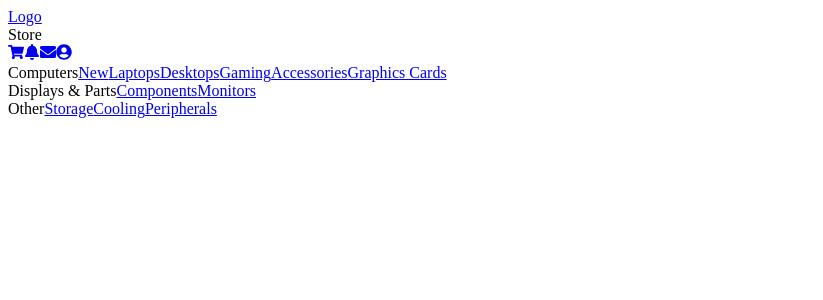
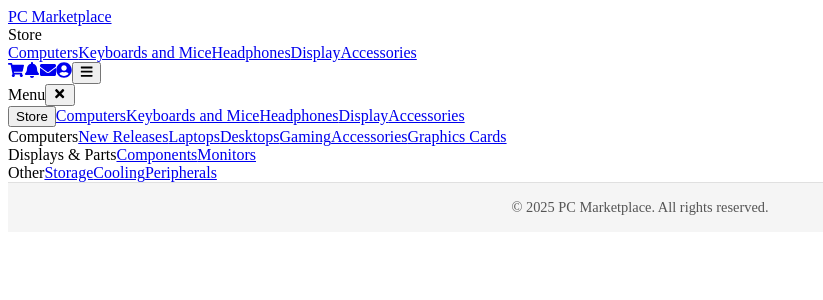
Before and after one commit to faransyari/pc-marketplace, a Next.js app in the folder frontend/: page /product in a window 1280 px wide. Shown: the top 300 px of the page, without its empty margins (0-823 px from the left). Built offline with nearby package versions, Linux system fonts and the light colour scheme.

Commit message:
Add Footer component and enhance Home page layout with new sections and animations

```diff
--- /dev/null
+++ b/frontend/components/Footer.tsx
@@ -0,0 +1,17 @@
+import React from 'react';
+
+const Footer: React.FC = () => (
+    <footer style={{
+        width: '100%',
+        padding: '1rem 0',
+        background: '#f5f5f5',
+        textAlign: 'center',
+        fontSize: '0.9rem',
+        color: '#555',
+        borderTop: '1px solid #e0e0e0'
+    }}>
+        © {new Date().getFullYear()} PC Marketplace. All rights reserved.
+    </footer>
+);
+
+export default Footer;
--- a/frontend/components/Navbar.tsx
+++ b/frontend/components/Navbar.tsx
@@ -1,12 +1,12 @@
 'use client'
 import Link from 'next/link'
 import { useState } from 'react'
-import { FaShoppingCart, FaBell, FaEnvelope, FaUserCircle } from 'react-icons/fa'
-import { text } from 'stream/consumers'
+import { FaShoppingCart, FaBell, FaEnvelope, FaUserCircle, FaBars, FaTimes } from 'react-icons/fa'
 
 export default function Navbar() {
     const [search, setSearch] = useState('')
     const [showCategories, setShowCategories] = useState(false)
+    const [mobileMenuOpen, setMobileMenuOpen] = useState(false)
 
     const handleSearch = (e: React.FormEvent) => {
         e.preventDefault()
@@ -15,13 +15,26 @@ export default function Navbar() {
         }
     }
 
+    const navLinks = [
+        { label: 'Store', onClick: () => setShowCategories(true), className: 'relative px-3 py-4 cursor-pointer', showOnMobile: false },
+        { label: 'Computers', href: '/computers' },
+        { label: 'Keyboards and Mice', href: '/keyboards-mice' },
+        { label: 'Headphones', href: '/headphones' },
+        { label: 'Display', href: '/display' },
+        { label: 'Accessories', href: '/accessories' },
+    ]
+
     return (
         <>
             <nav className="bg-white sticky top-0 z-50">
-                <div className="max-w-4xl mx-auto px-4 flex items-center justify-between gap-6 relative ">
-                    <Link href="/" className="text-xs font-bold text-gray-600">
-                        Logo
+                <div className="max-w-4xl mx-auto px-4 flex items-center justify-between gap-6 relative h-14">
+                    {/* Logo */}
+                    <Link href="/" className="text-xs font-bold text-gray-600 whitespace-nowrap">
+                        PC Marketplace
                     </Link>
+
+                    {/* Desktop Nav */}
+                    <div className="hidden md:flex items-center gap-4 flex-1 justify-center border-transparent">
                         <div
                             className="relative px-3 py-4 cursor-pointer"
                             onMouseEnter={() => setShowCategories(true)}
@@ -31,15 +44,90 @@ export default function Navbar() {
                                 Store
                             </span>
                         </div>
+                        <Link href="/computers" className="text-gray-700 font-medium flex items-center text-xs">
+                            Computers
+                        </Link>
+                        <Link href="/keyboards-mice" className="text-gray-700 font-medium flex items-center text-xs">
+                            Keyboards and Mice
+                        </Link>
+                        <Link href="/headphones" className="text-gray-700 font-medium flex items-center text-xs">
+                            Headphones
+                        </Link>
+                        <Link href="/display" className="text-gray-700 font-medium flex items-center text-xs">
+                            Display
+                        </Link>
+                        <Link href="/accessories" className="text-gray-700 font-medium flex items-center text-xs">
+                            Accessories
+                        </Link>
+                    </div>
+
                     {/* Right: Icons */}
                     <div className="flex items-center gap-4 text-gray-700 text-lg">
                         <Link href="/cart"><FaShoppingCart /></Link>
                         <Link href="/notifications"><FaBell /></Link>
                         <Link href="/messages"><FaEnvelope /></Link>
                         <Link href="/dashboard"><FaUserCircle /></Link>
+                        {/* Hamburger for mobile */}
+                        <button
+                            className="md:hidden ml-2"
+                            aria-label="Open menu"
+                            onClick={() => setMobileMenuOpen(true)}
+                        >
+                            <FaBars />
+                        </button>
                     </div>
                 </div>
             </nav>
+
+            {/* Mobile Menu */}
+            <div
+                className={`fixed inset-0 z-50 bg-black/40 transition-opacity duration-300 ${mobileMenuOpen ? 'opacity-100 pointer-events-auto' : 'opacity-0 pointer-events-none'}`}
+                onClick={() => setMobileMenuOpen(false)}
+                aria-hidden="true"
+            />
+            <aside
+                className={`fixed top-0 right-0 w-64 h-full bg-white z-50 shadow-lg transform transition-transform duration-300 ${mobileMenuOpen ? 'translate-x-0' : 'translate-x-full'}`}
+                style={{ willChange: 'transform' }}
+            >
+                <div className="flex items-center justify-between px-4 py-3 border-b">
+                    <span className="font-bold text-gray-700 text-sm">Menu</span>
+                    <button
+                        className="text-gray-700 text-xl"
+                        aria-label="Close menu"
+                        onClick={() => setMobileMenuOpen(false)}
+                    >
+                        <FaTimes />
+                    </button>
+                </div>
+                <nav className="flex flex-col gap-2 px-4 py-4">
+                    <button
+                        className="text-gray-700 font-medium text-sm text-left py-2"
+                        onClick={() => {
+                            setShowCategories(true)
+                            setMobileMenuOpen(false)
+                        }}
+                    >
+                        Store
+                    </button>
+                    <Link href="/computers" className="text-gray-700 font-medium text-sm py-2" onClick={() => setMobileMenuOpen(false)}>
+                        Computers
+                    </Link>
+                    <Link href="/keyboards-mice" className="text-gray-700 font-medium text-sm py-2" onClick={() => setMobileMenuOpen(false)}>
+                        Keyboards and Mice
+                    </Link>
+                    <Link href="/headphones" className="text-gray-700 font-medium text-sm py-2" onClick={() => setMobileMenuOpen(false)}>
+                        Headphones
+                    </Link>
+                    <Link href="/display" className="text-gray-700 font-medium text-sm py-2" onClick={() => setMobileMenuOpen(false)}>
+                        Display
+                    </Link>
+                    <Link href="/accessories" className="text-gray-700 font-medium text-sm py-2" onClick={() => setMobileMenuOpen(false)}>
+                        Accessories
+                    </Link>
+                </nav>
+            </aside>
+
+            {/* Categories Overlay */}
             <div
                 className={`
                     fixed inset-0 z-30 bg-white/30
@@ -50,15 +138,19 @@ export default function Navbar() {
                 aria-hidden="true"
             />
             <div
-                className={`fixed left-0 py-5 top-[46px] w-screen bg-white shadow-md transition-transform duration-500 overflow-hidden z-40 ${
-                    showCategories ? 'translate-y-0' : '-translate-y-100'
+                className={`fixed left-0 ${
+                    typeof window !== 'undefined' && window.innerWidth < 768
+                        ? 'py-13 pb-8 px-2 top-[10px]' // Mobile
+                        : 'py-18 px-6 top-[10px]' // Desktop
+                } w-screen bg-white transition-transform duration-500 overflow-hidden z-40 ${
+                    showCategories ? 'translate-y-0' : '-translate-y-200'
                 }`}
                 style={{ willChange: 'transform' }}
                 onMouseEnter={() => setShowCategories(true)}
                 onMouseLeave={() => setShowCategories(false)}
             >
                 <div
-                    className={`max-w-4xl mx-auto grid grid-cols-2 md:grid-cols-3 gap-2 px-6 text-gray-700 text-sm transition-opacity duration-200 delay-200 ${
+                    className={`max-w-4xl mx-auto grid grid-cols-1 sm:grid-cols-2 md:grid-cols-3 gap-2 text-gray-700 text-sm transition-opacity duration-200 delay-200 ${
                         showCategories ? 'opacity-100' : 'opacity-0'
                     }`}
                     style={{
@@ -72,7 +164,7 @@ export default function Navbar() {
                             {
                                 title: "Computers",
                                 items: [
-                                    { href: "/new", label: "New" },
+                                    { href: "/new", label: "New Releases" },
                                     { href: "/laptops", label: "Laptops" },
                                     { href: "/desktops", label: "Desktops" },
                                     { href: "/gaming", label: "Gaming" },
--- a/frontend/pages/_app.tsx
+++ b/frontend/pages/_app.tsx
@@ -1,4 +1,5 @@
 import Navbar from '@/components/Navbar'
+import Footer from '@/components/Footer'
 
 import { ReactNode } from 'react';
 
@@ -7,6 +8,7 @@ export default function Layout({ children }: { children: ReactNode }) {
     <>
       <Navbar />
       <main className="pt-16">{children}</main>
+      <Footer />
     </>
   )
 }
```
Also changed, not shown: frontend/app/page.tsx (+66 -2 lines), frontend/components/Layout.js (deleted, +0 -47 lines), frontend/public/images/gaming-pc.png (added). Lines whose indentation alone changed are shown as unchanged.
